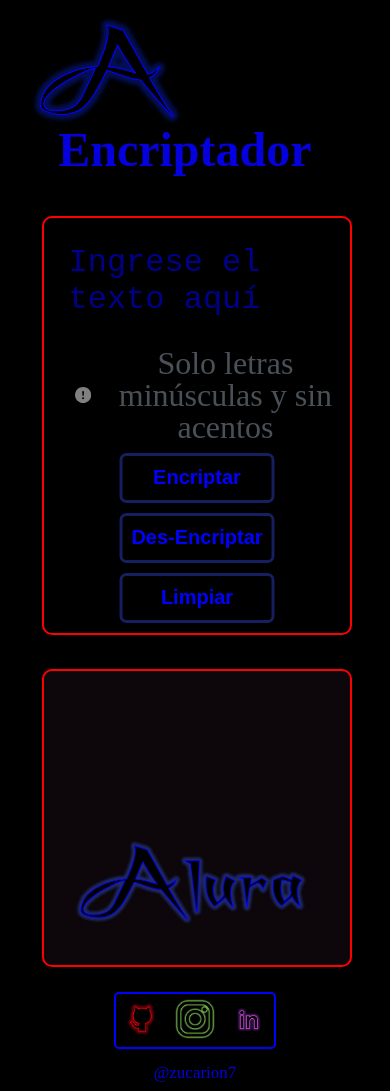
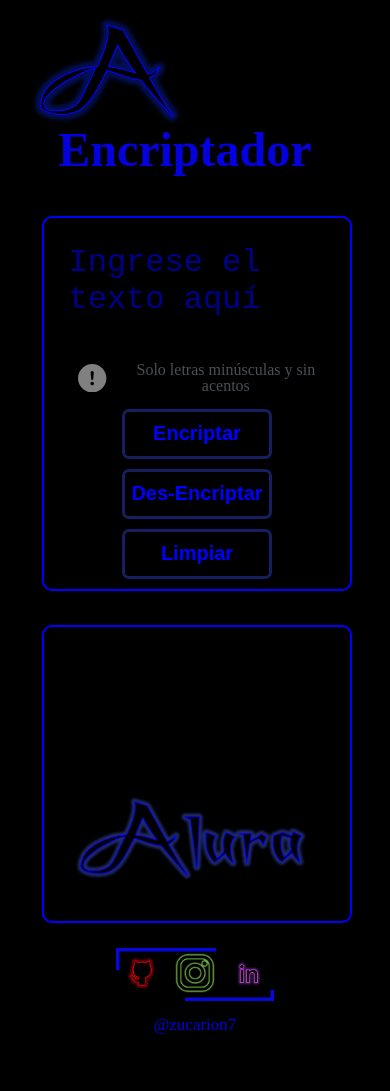
Before and after one commit to zucarion7/Encriptador-Alura-ONE, a plain HTML site: page index.html in a window 390 px wide. After the commit the page ends 1043 px from the top, so only its background shows below. Drawn offline with Linux system fonts and the light colour scheme.

Commit message:
animacion footer y correccion de errores

```diff
--- a/css/style.css
+++ b/css/style.css
@@ -19,16 +19,38 @@ body{
 }
 
 main{
+    /* display: flex;
+    flex-wrap: wrap; */
     margin:25px;
 }
 
+.borde-animado,rect{
+    position: absolute;
+    top: 0;
+    left: 0;
+    width: 100%;
+    height: 100%;
+    fill:transparent;
+    z-index: -1;
+}
+rect{
+    stroke:#161F5F;
+    stroke-width: 7;
+    stroke-dasharray: 100;
+    animation:borderAnimation 4s linear infinite;
+}
+
+.zona-encriptacion{
+    border-radius:10px;
+    border: 2px solid blue;
+}
+
 .zona-texto{
+    position: relative;
     width: 55%;
-    height: 450px;
+    height: 475px;
     display: inline-block;
     margin:30px;
-    border-radius: 10px;
-    border:2px solid red;
 }
 
 .zona-mensaje{
@@ -36,11 +58,9 @@ main{
     width: 370px;
     height: 620px;
     /* background: linear-gradient(rgba(5, 7, 12, 0.97),rgba(5, 7, 12,0.97)),red; */
-    border: 2px solid red;
-    border-radius:10px;
     top: 50px;
     left:60%;
-    margin:20px 10% 0 0;
+    margin:20px;
 }
 
 textarea{
@@ -48,6 +68,7 @@ textarea{
     border-radius: 5px;
     font-size: 3rem;
     padding: 2% 2% 2% 2%;
+    margin:20px 20px 20px 6%;
     resize:none;
     width:84%;
     border: none;
@@ -55,94 +76,76 @@ textarea{
     background: transparent;
 }
 
-textarea::placeholder{
+#texto::placeholder{
     color: darkblue;
-    /* color: rgb(7, 173, 7); */
 }
 
 #mensaje{
     height: 60%;
-    margin:20px 20px 20px 6%;
 }
 
 #texto{
     height: 55%;
-    margin:20px 20px 20px 6%;
 }
 
 .alerta{
     display: flex;
     align-items: center;
     gap: 10px;
-}
-
-.alerta.activate{
-    animation:alertAnimation .7s infinite;
+    margin:15px;
 }
 
 .alert-svg{
     width: 30px;
     display: inline;
-    margin-left: 10%;
-    /* transform: translateX(-70%);  */
+    margin-left: 7%;
 }
 .alert-svg > path{
     fill:gray;
 }
 .alert-text{
-    font-size: 2rem;
+    font-size: 30px;
     color: #495057;
 }
 .alerta.activate >.alert-svg >path{
-    animation:svgAnimation .7s infinite;
-}
-/* .img-alert{
-    margin-left:50%;
-    transform: translateX(-50%);
+    animation:alertAnimation .5s 3;
 }
 
-#img-alert2{
-    display: none;
-} */
-
-#alura-img{
-    width: 84%;
-    margin:7% 7% 7% 6%;
-}
-#img-no-mensaje{
-    display: none;
+.imagenes-mensaje{
     width: 84%;
     margin:7% 7% 7% 6%;
 }
 
+#img-no-mensaje{
+    display: none;
+}
+
 button{
-    display:inline-block;
     font-weight: bold;
     border-radius: 7px;
     border:3px solid;
     border-color: #161F5F;
     background: none;
     margin: 10px auto 10px 3%;
-    width: 155px;
+    width: 150px;
     height: 50px;
     font-size: 20px;
     color: blue;
 }
 
-.button-mensaje{
-    display:none;
-}
-
 button:hover{
     animation-name:boton-color;
     animation-duration: 1.5s;
-    box-shadow: 0 0 10px darkblue, 0 0 40px darkblue, 0 0 80px darkblue;
+    box-shadow: 0 0 10px darkblue, 0 0 20px darkblue, 0 0 40px darkblue;
 }
 
 button:active {
-    width: 150px;
-    height: 45px;
+    transform: scale(.9);
     box-shadow: 3px 2px 22px 1px red;
+}
+
+.button-mensaje{
+    display:none;
 }
 
 footer{
@@ -152,9 +155,11 @@ footer{
 }
 
 .redes{
+    position: relative;
     display: inline-block;
-    border:2px solid blue;
+    /* border:2px solid blue; */
     border-radius: 5px;
+    z-index: 1;
 }
 
 li{
@@ -173,8 +178,7 @@ li{
     box-shadow: 0 0 15px darkblue, 0 0 40px darkblue, 0 0 80px darkblue;
 }
 .redes-S:active {
-    width: 45px;
-    height: 45px;
+    transform:scale(.9);
     box-shadow: 3px 2px 22px 3px red;
     transition: 0s;
 }
@@ -186,35 +190,33 @@ li{
     text-align: center;
     margin-top: 15px;
 }
-/* #161F5F */
 
-@media screen and (max-width:950px){
+@media screen and (max-width:1000px){
     h1{
         font-size: 3rem;
         padding: 50px 100px 0 12%;
     }
+    .borde-animado,rect{
+        position: absolute;
+        width: 100%;
+        height: 100%;
+    }
+
+    .zona-encriptacion{
+        width: 90%;
+        height: 30%;
+        margin:5%;
+    }
 
     .zona-texto{
-        width: 90%;
-        height: 30%; /*500px */
-        margin:5%;
+        position:relative;
         text-align: center;
-        /* display: block; */
-        /* margin:30px; */
-        border-radius: 10px;
-        border:2px solid red;
     }
 
     .zona-mensaje{
-        position:static;
-        width: 90%;
-        height: 30%; /* 620px */
-        background: linear-gradient(rgba(5, 7, 12, 0.97),rgba(5, 7, 12,0.97)),red;
-        border: 2px solid red;
-        border-radius:10px;
-        margin:5%;
-        top: 50px;
-        left:5%;
+        left:0;
+        top: 0;
+        position:relative;/* static*/
     }
 
     textarea{
@@ -223,24 +225,25 @@ li{
         font-size: 2rem;
     }
 
-    .img-alert{
-        width: 75%;
+    button{
+        display: block;
+        margin-left: auto;
+    }
+    button:active {
+        transform: scale(.9);
+    }
+    .alert-svg{
+        width: 30px;
+        display: block;
+        margin-left:7%;
     }
 
-    /* #texto{
-        height: 30%;
-        margin:20px 20px 20px 6%;
-        font-size: 2rem;
-    } */
-
-    button{
-        display: block;
-        margin-left:50%;
-        transform: translateX(-50%);
+    .alert-text{
+        font-size: 1rem;
     }
 }
 
-@keyframes boton-color {
+@keyframes boton-color{
     25%{
         background: blue;
         color: black;
@@ -251,7 +254,7 @@ li{
     }
 }
 
-@keyframes svgAnimation {
+@keyframes alertAnimation{
     from{
         fill:red;
     }
@@ -260,11 +263,12 @@ li{
     }
 }
 
-@keyframes alertAnimation {
-    from{
-        transform: scale(1.1);
+@keyframes borderAnimation {
+    0%{
+        stroke-dashoffset:800;
+        stroke: blue;
     }
-    to{
-        transform: scale(1);
+    100%{
+        stroke-dashoffset: 0;
     }
 }
--- a/index.html
+++ b/index.html
@@ -21,7 +21,7 @@
         </header>
 
         <main>
-            <div class="zona-texto">
+            <div class="zona-texto zona-encriptacion">
                 <textarea id="texto" name="texto" placeholder="Ingrese el texto aquí"></textarea>
                 <div class="alerta">
                     <svg class="alert-svg" viewBox="0 0 16 16" fill="none" xmlns="http://www.w3.org/2000/svg">
@@ -38,10 +38,10 @@
                 <button type="button" name="limpiar_texto">Limpiar</button>
             </div>
 
-            <section class="zona-mensaje">
+            <section class="zona-mensaje zona-encriptacion">
                 <textarea id="mensaje" name="mensaje" readonly></textarea>
-                <img id="img-no-mensaje" src="img/no mensaje.png">
-                <img id="alura-img" src="img/Alura.png">
+                <img id="img-no-mensaje" class="imagenes-mensaje" src="img/no mensaje.png">
+                <img id="alura-img" class="imagenes-mensaje" src="img/Alura.png">
                 <button class="button-mensaje" type="button" name="copiar">Copiar</button>
                 <button class="button-mensaje" type="button" name="limpiar_mensaje">Limpiar</button>
             </section>
@@ -49,6 +49,7 @@
 
         <footer>
             <section class="redes">
+                <svg class="borde-animado"><rect></rect></svg>
                 <ul>
                     <li>
                         <a href="https://github.com/zucarion7" target="_BLANK">
--- a/js/index.js
+++ b/js/index.js
@@ -30,8 +30,8 @@ function validar(frase){
     }else if(validarLetras(frase)==false){
         animarAlert();
         setTimeout(()=>{
-            alerta.classList.remove("activate");},5000)
-
+            alerta.classList.remove("activate");
+        },1500)
     }else{
         validacion=true;
     }
@@ -61,7 +61,7 @@ function animarAlert(){
 
 function displayear(elemento,estilo){
     if(estilo==true){
-        elemento.style.display = "inline";
+        elemento.style.display = "block";
     }else{
         elemento.style.display = "none";
     }
@@ -79,6 +79,8 @@ function activarBotones(empty){
     displayear(imgAlura,!empty);
     displayear(limpiar_mensaje,empty);
     displayear(copiar,empty);
+    limpiar_mensaje.style.marginLeft = 'auto';
+    copiar.style.marginLeft = 'auto';
 }
 
 function vacioAlert(empty){
@@ -101,14 +103,13 @@ let mensaje=document.querySelector("[name=mensaje]");
 var copiar=document.querySelector("[name=copiar]");
 var limpiar_mensaje=document.querySelector("[name=limpiar_mensaje");
 var alerta=document.querySelector(".alerta");
-// var alert1=document.querySelector("#img-alert1");
-// var alert2=document.querySelector("#img-alert2");
 var imgAlura=document.querySelector("#alura-img");
 var img_no_mensaje=document.querySelector("#img-no-mensaje");
 
 encriptador.addEventListener("click",()=>{
     if(validar(texto.value)==true){
         mensaje.value=cambio(texto.value,listaDesEnc,listaEncrip);
+        document.querySelector(".zona-mensaje").focus;
         activarBotones(!mensajeEmpty());
     }
 });
```
Also changed, not shown: img/alerta1.png (deleted), img/alerta2.png (deleted), img/geroglificos.jpg (added).
